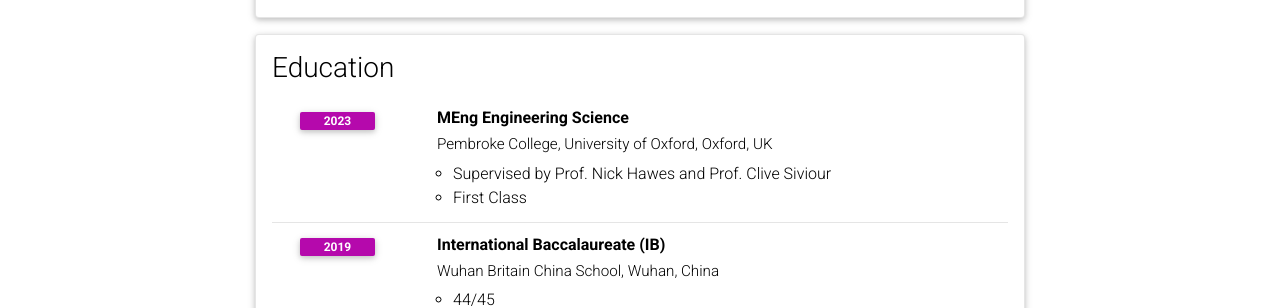
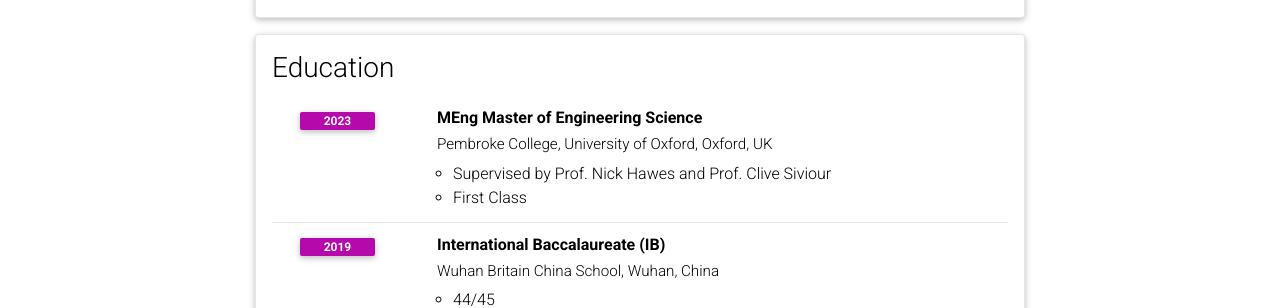
Before and after one commit to YuanJianhao508/YuanJianhao508.github.io, a Jekyll site: the page built from _pages/cv.md, in a window 1280 px wide and 900 px high. Shown: the part 359-667 px from the top of the window. Built offline with Jekyll 4.4.1, drawn with Linux system fonts in a browser that asks for light colours; comment, search, counter and statistics services are not loaded; a style sheet for code colours, icons or effects is not loaded.

Commit message:
update bib

```diff
--- a/_data/cv.yml
+++ b/_data/cv.yml
@@ -11,7 +11,7 @@
 - title: Education
   type: time_table
   contents:
-    - title: MEng Engineering Science
+    - title: MEng Master of Engineering Science
       institution: Pembroke College, University of Oxford, Oxford, UK
       year: 2023
       description:
```
